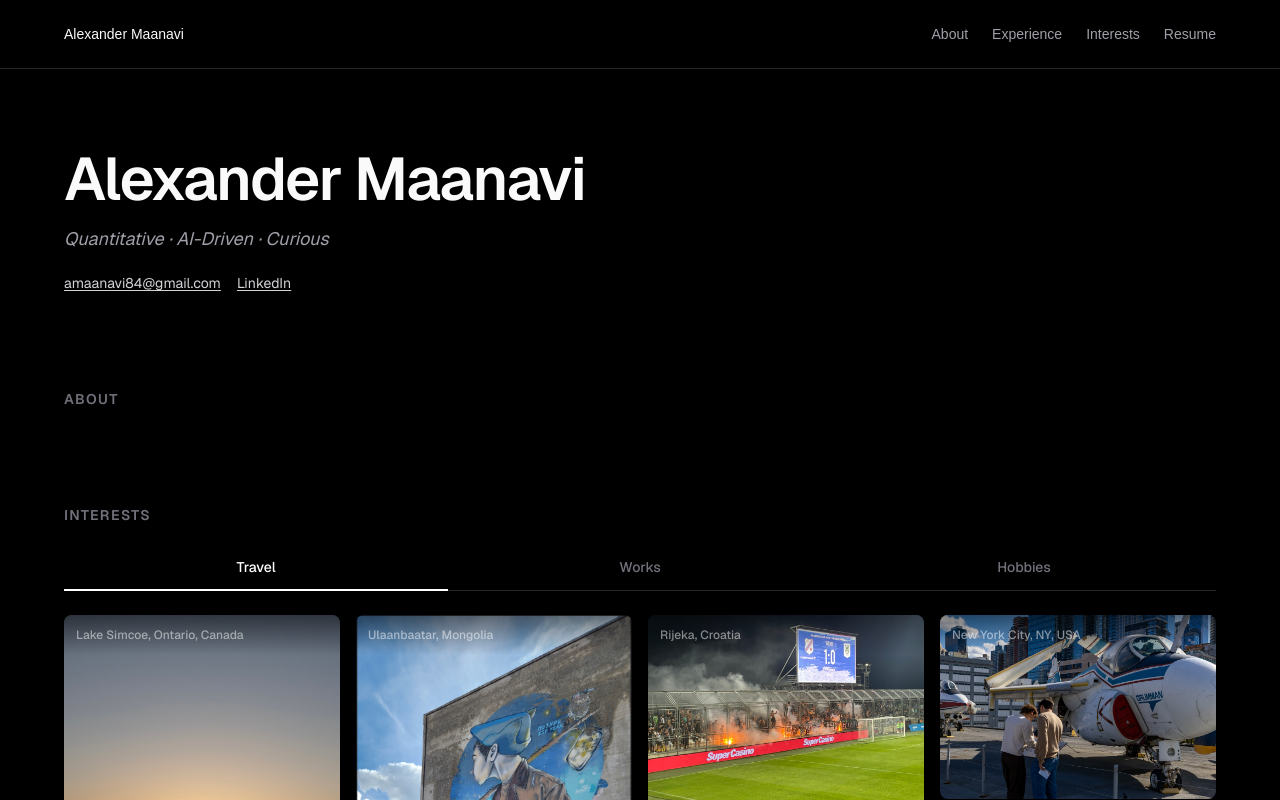
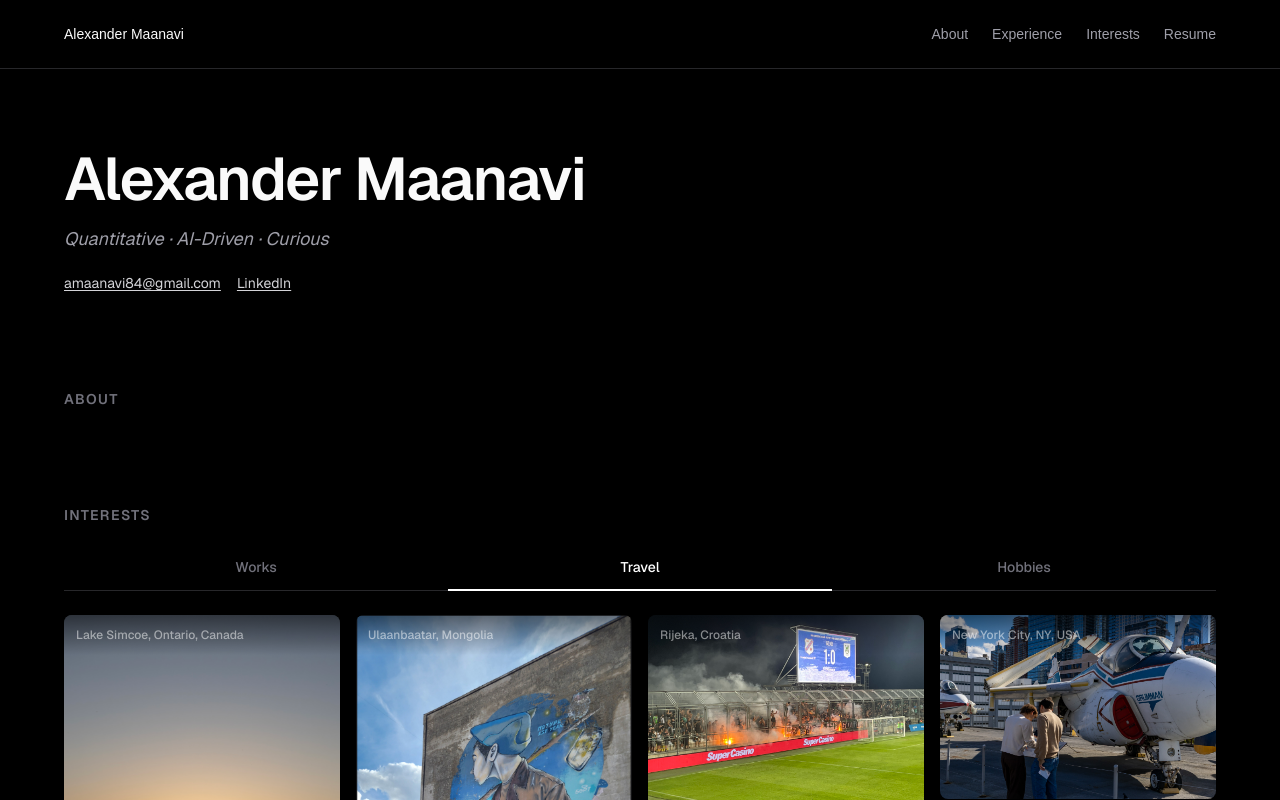
Before and after one commit to amaanavi/AFMwebsite, a Next.js app: page / in a window 1280 px wide. Shown: the top 800 px of the page. Built offline with nearby package versions, Linux system fonts and the light colour scheme.

Commit message:
Swap Works and Travel tab order

```diff
--- a/src/components/InterestsTabs.tsx
+++ b/src/components/InterestsTabs.tsx
@@ -4,7 +4,7 @@ import { useState } from "react";
 import { travelPhotos, works } from "@/data/resume";
 import InteractiveChessBoard from "@/components/InteractiveChessBoard";
 
-const tabs = ["Travel", "Works", "Hobbies"] as const;
+const tabs = ["Works", "Travel", "Hobbies"] as const;
 type Tab = (typeof tabs)[number];
 
 export default function InterestsTabs() {
```
